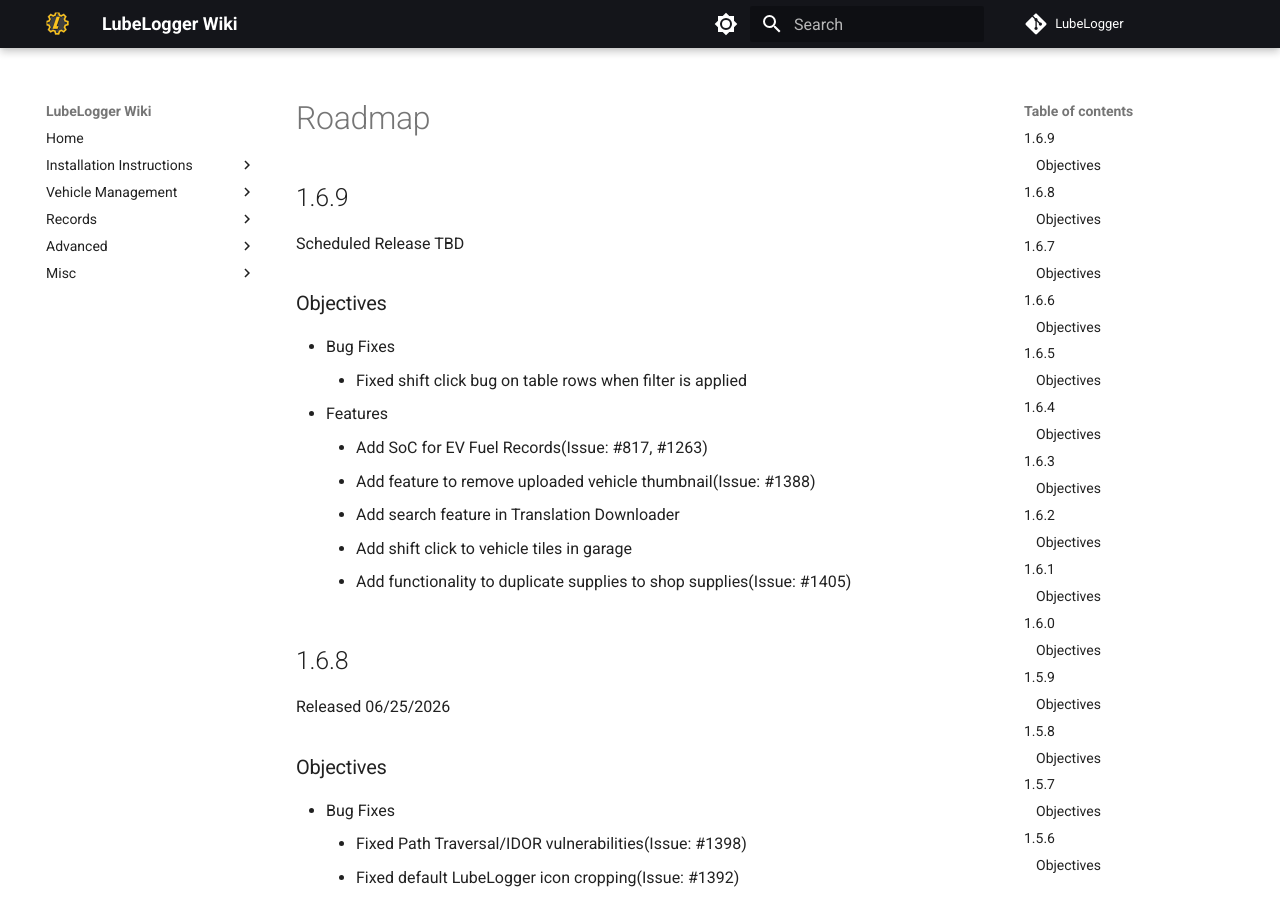
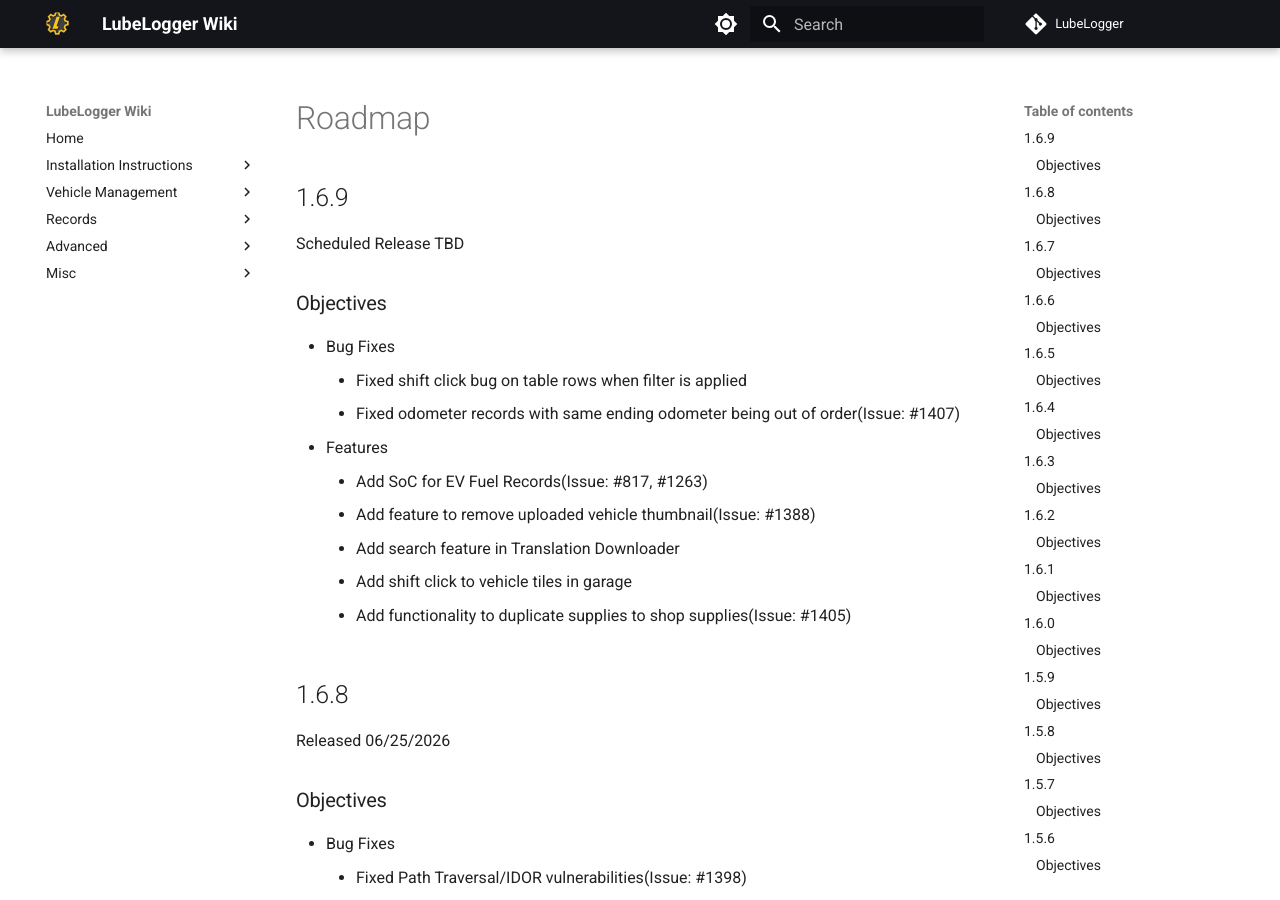
Before and after one commit to hargata/lubelog_docs, an MkDocs documentation site: the page built from docs/Misc/Roadmap.md, in a window 1280 px wide and 900 px high. Built offline with MkDocs 1.6.1 and Material for MkDocs 9.7.7, drawn with Linux system fonts in a browser that asks for light colours; comment, search, counter and statistics services are not loaded.

Commit message:
Update roadmap

```diff
--- a/docs/Misc/Roadmap.md
+++ b/docs/Misc/Roadmap.md
@@ -6,6 +6,7 @@
 ### Objectives
 - Bug Fixes
     - Fixed shift click bug on table rows when filter is applied
+    - Fixed odometer records with same ending odometer being out of order(Issue: #1407)
 - Features
     - Add SoC for EV Fuel Records(Issue: #817, #1263)
     - Add feature to remove uploaded vehicle thumbnail(Issue: #1388)
```
